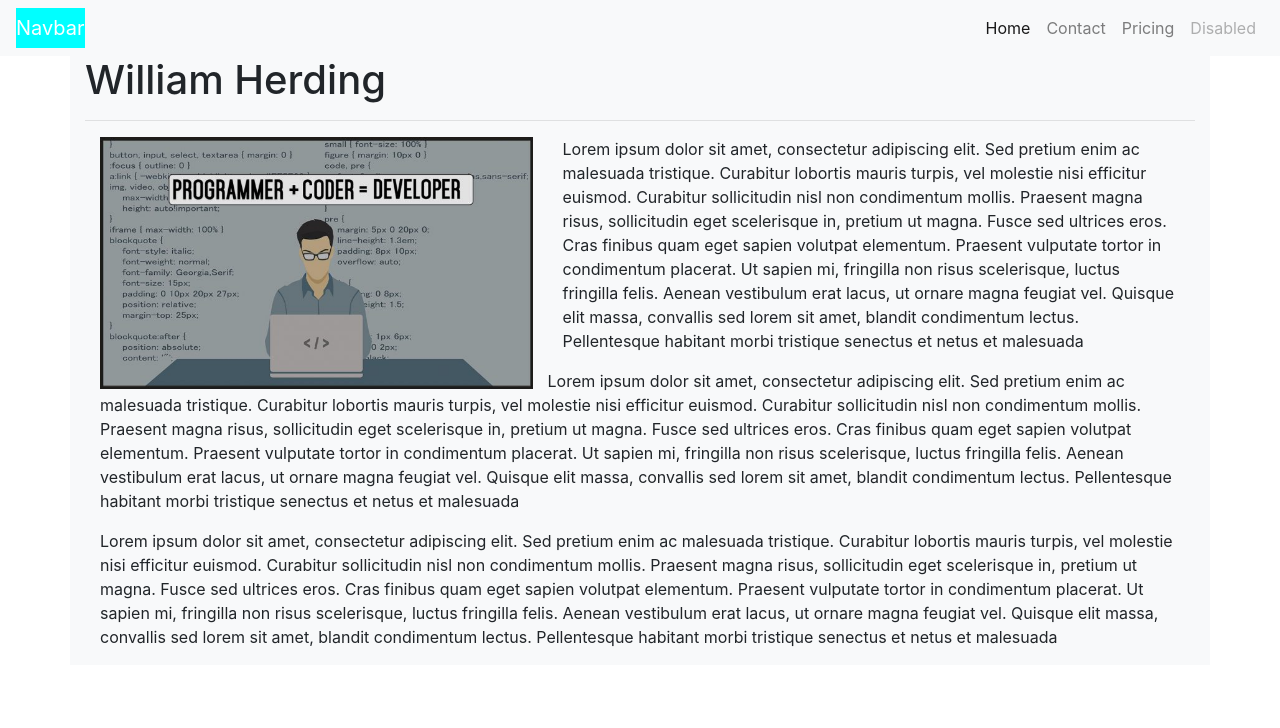
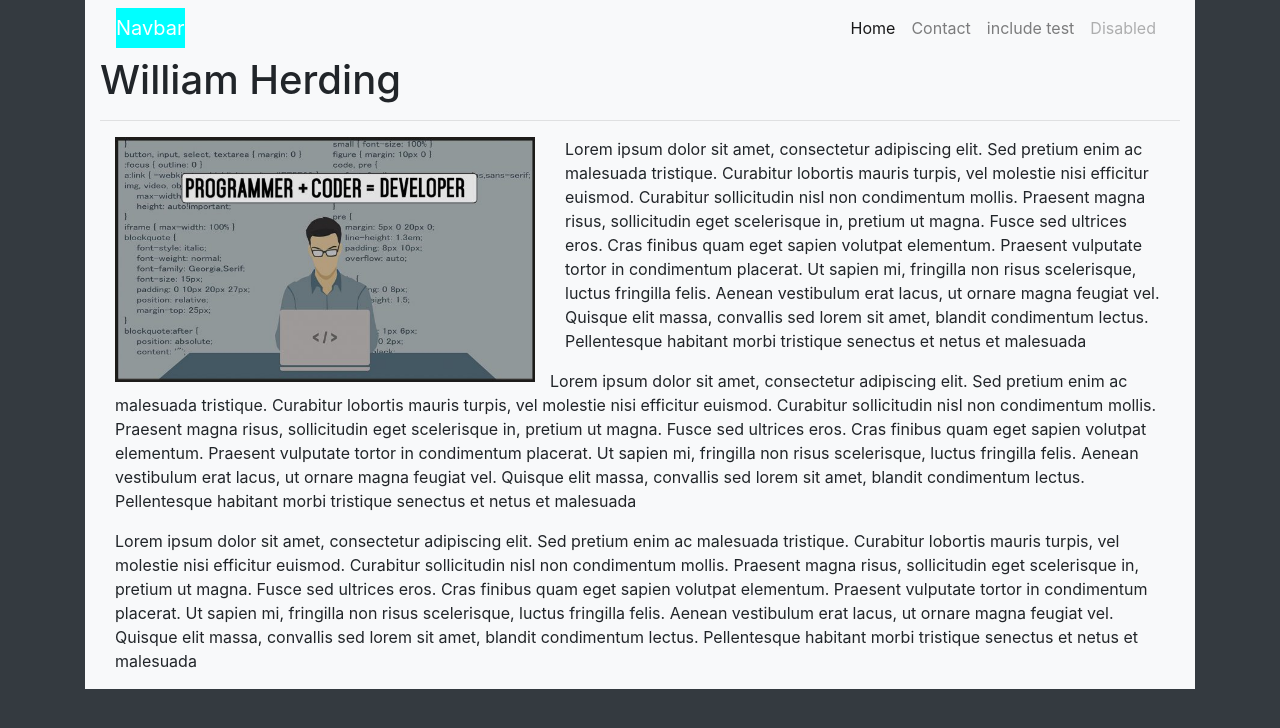
Before and after one commit to wherding/Bootstrap-Portfolio, a plain HTML site: page index.html in a window 1280 px wide. Drawn offline with nearby package versions, Linux system fonts and the light colour scheme.

Commit message:
figured out hot to include html using JS so my header is imported from its own header.html into the other pages

```diff
--- /dev/null
+++ b/header.html
@@ -0,0 +1,23 @@
+<nav class="navbar navbar-expand-lg navbar-light bg-light">
+  <a class="navbar-brand" href="index.html" style="background-color: aqua; color: white">Navbar</a>
+  <button class="navbar-toggler" type="button" data-toggle="collapse" data-target="#navbarNav" aria-controls="navbarNav" aria-expanded="false" aria-label="Toggle navigation">
+    <span class="navbar-toggler-icon"></span>
+  </button>
+  <div class="collapse navbar-collapse " id="navbarNav">
+      <!-- ml-auto on the ul moves it to the right. i guess the div its in takes up the whole navbar.-->
+    <ul class="navbar-nav ml-auto">
+      <li class="nav-item active ">
+        <a class="nav-link" href="index.html">Home <span class="sr-only">(current)</span></a>
+      </li>
+      <li class="nav-item" >
+        <a class="nav-link" href="contact.html">Contact</a>
+      </li>
+      <li class="nav-item">
+        <a class="nav-link" href="include.html">include test</a>
+      </li>
+      <li class="nav-item ">
+        <a class="nav-link disabled" href="#">Disabled</a>
+      </li>
+    </ul>
+  </div>
+</nav>
--- /dev/null
+++ b/include.js
@@ -0,0 +1,65 @@
+function includeHTML() {
+  var z, i, elmnt, file, xhttp;
+  /*loop through a collection of all HTML elements:*/
+  z = document.getElementsByTagName("*");
+  for (i = 0; i < z.length; i++) {
+    elmnt = z[i];
+    /*search for elements with a certain atrribute:*/
+    file = elmnt.getAttribute("header");
+    if (file) {
+      /*make an HTTP request using the attribute value as the file name:*/
+      xhttp = new XMLHttpRequest();
+      xhttp.onreadystatechange = function() {
+        if (this.readyState == 4) {
+          if (this.status == 200) {elmnt.innerHTML = this.responseText;}
+          if (this.status == 404) {elmnt.innerHTML = "Page not found.";}
+          /*remove the attribute, and call this function once more:*/
+          elmnt.removeAttribute("header");
+          includeHTML();
+        }
+      }
+      xhttp.open("GET", file, true);
+      xhttp.send();
+      /*exit the function:*/
+      return;
+    }
+  }
+};
+
+
+/*
+//this works but it overwrites the whole body.
+var text;
+text = ' <nav class=\"navbar navbar-expand-lg navbar-light bg-light\">' +
+                '<a class=\"navbar-brand\" href=\"#\">Navbar</a>'
+                + '<button class=\"navbar-toggler\" type=\"button\" data-toggle=\"collapse\" data-target=\"#navbarTogglerDemo02\" aria-controls=\"navbarTogglerDemo02\" aria-expanded=\"false\" aria-label=\"Toggle navigation\">'
+                + ' <span class=\"navbar-toggler-icon\"></span>'
+               +' </button>'
+              + '<div class=\"collapse navbar-collapse\" id=\"navbarTogglerDemo02\">'
+              +   '<ul class=\"navbar-nav ml-auto mt-2 mt-lg-0\">'
+                    +'<li class=\"nav-item active\">'
+                     +'<a class=\"nav-link\" href=\"index.html\">index <span class=\"sr-only\">(current)</span></a>'
+                    +'</li>'
+                    +'<li class=\"nav-item\">'
+                      +'<a class=\"nav-link\" href=\"include.html\">Include</a>'
+                   + '</li>'
+                    +'<li class=\"nav-item\">'
+                      +'<a class=\"nav-link disabled\" href=\"#\">Disabled</a>'
+                    +'</li>'
+                  +'</ul>'
+                  +'<form class=\"form-inline my-2 my-lg-0\">'
+                    +'<input class=\"form-control mr-sm-2\" type=\"search\" placeholder=\"Search\">'
+                   + '<button class=\"btn btn-outline-success my-2 my-sm-0\" type=\"submit\">Search</button>'
+                  +'</form>'
+               +'</div>'
+
+              + '</nav>';
+
+document.getElementById("header").innerHTML = text;
+
+
+
+var v = new FileReader();
+v.readAsText();
+
+*/
--- a/index.html
+++ b/index.html
@@ -17,40 +17,14 @@
 <script src="https://maxcdn.bootstrapcdn.com/bootstrap/3.3.7/js/bootstrap.min.js" integrity="sha384-Tc5IQib027qvyjSMfHjOMaLkfuWVxZxUPnCJA7l2mCWNIpG9mGCD8wGNIcPD7Txa" crossorigin="anonymous"></script>
 
 </head>
-<body>
-    <!--begin bootstrap Navbar -->
-    <nav class="navbar navbar-expand-lg navbar-light bg-light">
-            <a class="navbar-brand" href="index.html" style="background-color: aqua; color: white">Navbar</a>
-            <button class="navbar-toggler" type="button" data-toggle="collapse" data-target="#navbarNav" aria-controls="navbarNav" aria-expanded="false" aria-label="Toggle navigation">
-              <span class="navbar-toggler-icon"></span>
-            </button>
-            <div class="collapse navbar-collapse " id="navbarNav">
-                <!-- ml-auto on the ul moves it to the right. i guess the div its in takes up the whole navbar.-->
-              <ul class="navbar-nav ml-auto">
-                <li class="nav-item active ">
-                  <a class="nav-link" href="#">Home <span class="sr-only">(current)</span></a>
-                </li>
-                <li class="nav-item" >
-                  <a class="nav-link" href="contact.html">Contact</a>
-                </li>
-                <li class="nav-item">
-                  <a class="nav-link" href="#">Pricing</a>
-                </li>
-                <li class="nav-item ">
-                  <a class="nav-link disabled" href="#">Disabled</a>
-                </li>
-              </ul>
-            </div>
-          </nav>
-    <!--end bootstrap Navbar -->
-    <div class="container bg-light">
-        <!-- <div class="row">
-            <H1>
-                William Herding
-            </H1>
+<body onload="includeHTML()"  class="container bg-dark">
 
 
-        </div> -->
+
+    <div class="container bg-light">
+      <!-- begin js inserted header -->
+      <div header="header.html"></div>
+      <!-- end js inserted header -->
         <H1>
                 William Herding
             </H1>
@@ -58,15 +32,15 @@
         <div class="row">
             <div class="col-lg-12 col-md-12">
                     <img src="./assets/images/1.jpg" class="img-responsive col-lg-5 col-sm-5 inline-block float-left" alt="Responsive image">
-                    <p class="col-sm-6 col-lg-7 float-left">
+                    <p class="col-sm-12 col-lg-7 float-left">
                             Lorem ipsum dolor sit amet, consectetur adipiscing elit. Sed pretium enim ac malesuada tristique. Curabitur lobortis mauris turpis, vel molestie nisi efficitur euismod. Curabitur sollicitudin nisl non condimentum mollis. Praesent magna risus, sollicitudin eget scelerisque in, pretium ut magna. Fusce sed ultrices eros. Cras finibus quam eget sapien volutpat elementum. Praesent vulputate tortor in condimentum placerat. Ut sapien mi, fringilla non risus scelerisque, luctus fringilla felis. Aenean vestibulum erat lacus, ut ornare magna feugiat vel. Quisque elit massa, convallis sed lorem sit amet, blandit condimentum lectus. Pellentesque habitant morbi tristique senectus et netus et malesuada
 
                     </p>
-                    <p class="col-sm-6 col-md-12 ">
+                    <p class="col-sm-12 col-md-12 ">
                         Lorem ipsum dolor sit amet, consectetur adipiscing elit. Sed pretium enim ac malesuada tristique. Curabitur lobortis mauris turpis, vel molestie nisi efficitur euismod. Curabitur sollicitudin nisl non condimentum mollis. Praesent magna risus, sollicitudin eget scelerisque in, pretium ut magna. Fusce sed ultrices eros. Cras finibus quam eget sapien volutpat elementum. Praesent vulputate tortor in condimentum placerat. Ut sapien mi, fringilla non risus scelerisque, luctus fringilla felis. Aenean vestibulum erat lacus, ut ornare magna feugiat vel. Quisque elit massa, convallis sed lorem sit amet, blandit condimentum lectus. Pellentesque habitant morbi tristique senectus et netus et malesuada
 
                 </p>
-                <p class="col-sm-6 col-md-12 ">
+                <p class="col-sm-12 col-md-12 ">
                     Lorem ipsum dolor sit amet, consectetur adipiscing elit. Sed pretium enim ac malesuada tristique. Curabitur lobortis mauris turpis, vel molestie nisi efficitur euismod. Curabitur sollicitudin nisl non condimentum mollis. Praesent magna risus, sollicitudin eget scelerisque in, pretium ut magna. Fusce sed ultrices eros. Cras finibus quam eget sapien volutpat elementum. Praesent vulputate tortor in condimentum placerat. Ut sapien mi, fringilla non risus scelerisque, luctus fringilla felis. Aenean vestibulum erat lacus, ut ornare magna feugiat vel. Quisque elit massa, convallis sed lorem sit amet, blandit condimentum lectus. Pellentesque habitant morbi tristique senectus et netus et malesuada
 
             </p>
@@ -79,6 +53,7 @@
 
     </div>
         <script type="text/javascript" src="script.js"></script>
+        <script src="include.js"></script>
 </body>
 
 </html>
```
Also changed, not shown: contact.html (+5 -36 lines), include.html (+7 -24 lines).
